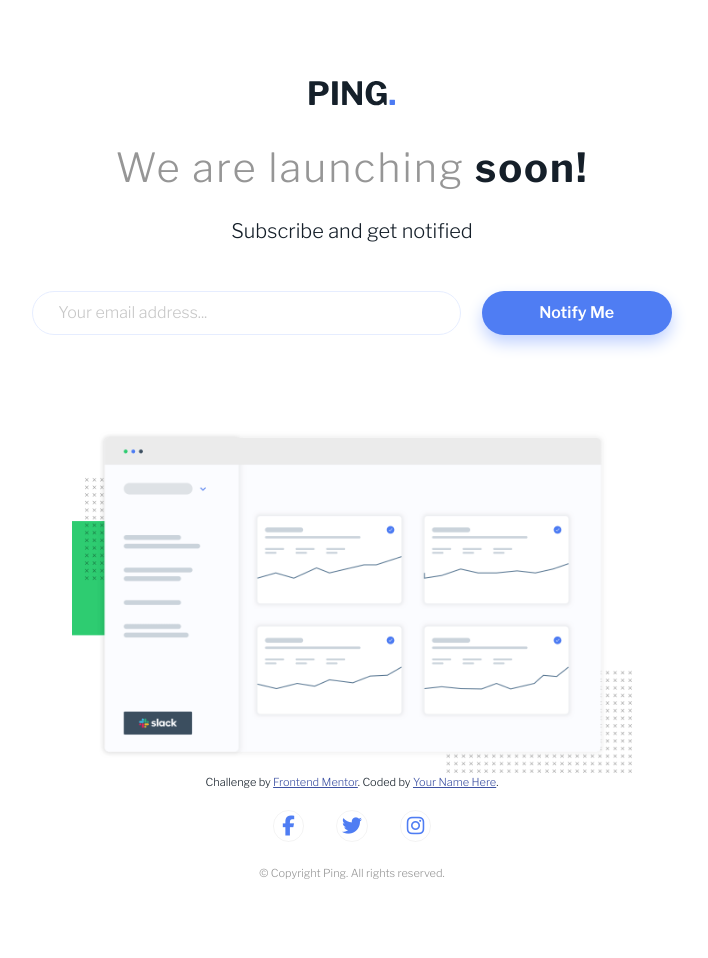
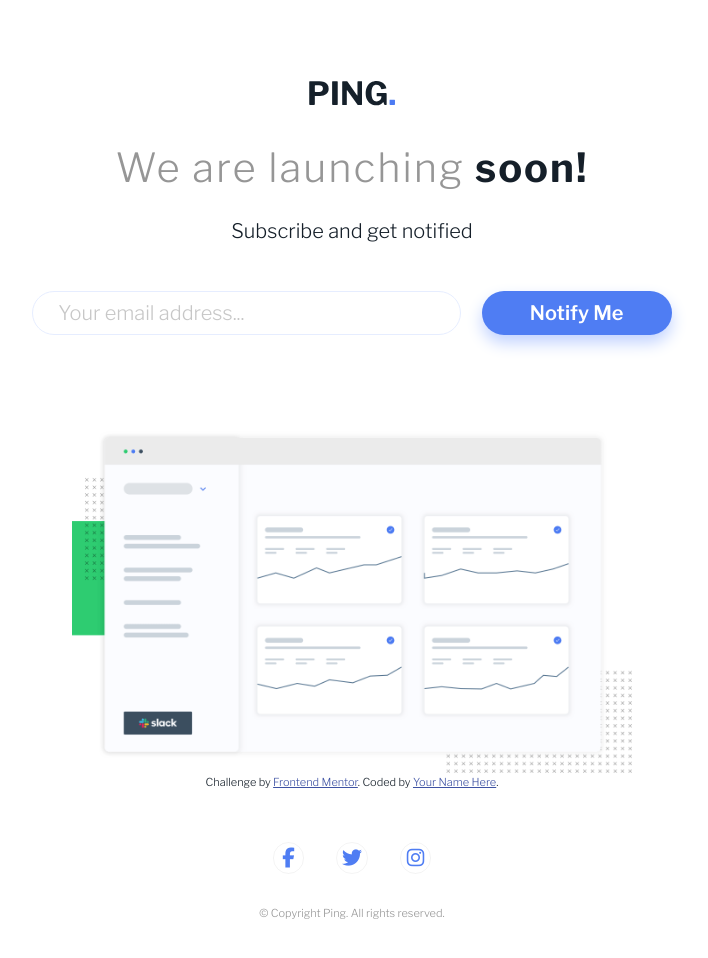
Before and after one commit to OVI19RUS/ping-coming-soon-page-master, a plain HTML site: page index.html in a window 1280 px wide. Shown: the whole page, without its empty margins (288-996 px from the left). Drawn offline with nearby package versions, Linux system fonts and the light colour scheme.

Commit message:
Update style.css

```diff
--- a/style.css
+++ b/style.css
@@ -44,7 +44,7 @@ margin-top: 3rem;}
 .form input[type="email"] {
     padding-left: 25px;
     font-family:'Libre Franklin', sans-serif;
-    font-size: 16px;
+    font-size: 20px;
     }
 
 #validate {
@@ -57,7 +57,7 @@ margin-top: 3rem;}
         font-family:'Libre Franklin', sans-serif;
         color: #ffffff;
         font-weight: 600;
-        font-size: 16px;
+        font-size: 20px;
         margin-left: 1rem;
         box-shadow: 0 0.5rem 1rem 0 hsl(223, 100%, 88%);
       }
@@ -68,7 +68,7 @@ margin-top: 3rem;}
 
 #result {display: none;
     position: absolute;
-    font-size: 12px;
+    font-size: 16px;
     font-weight: 300;
     margin-left: 1.7rem;
     margin-bottom: 2rem;
@@ -84,7 +84,7 @@ margin-top: 3rem;}
 
 /* Container Icons */
 
-.icons {margin-top: 2rem;
+.icons {margin-top: 4rem;
     display: flex;
     flex-wrap: wrap;
     justify-content: center;
@@ -104,7 +104,7 @@ background:hsl(223, 87%, 63%);}
 
 /* Container Copyright */
 
-.Copyright {margin-top: 1.5rem;
+.Copyright {margin-top: 2rem;
     font-size: 11px;
     color: hsl(0, 0%, 59%);
 }
```
